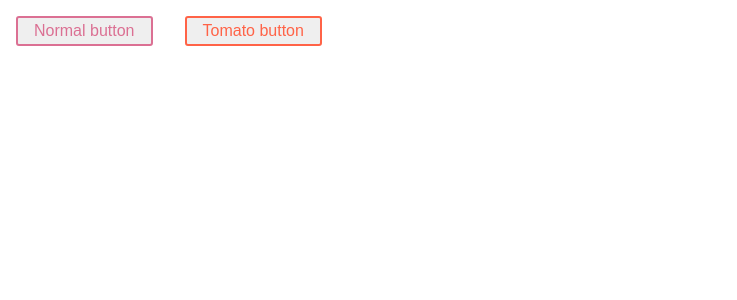
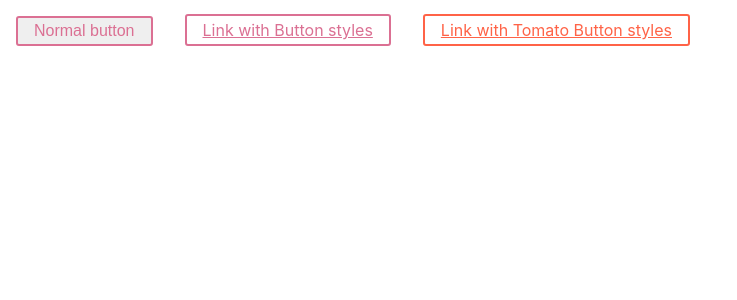
Before and after one commit to rodrigovallades/styled-components-study, a React (Create React App) app: page / in a window 1280 px wide. Shown: the top 300 px of the page, without its empty margins (0-737 px from the left). Built offline with nearby package versions, Linux system fonts and the light colour scheme.

Commit message:
✨ Change which tag or component will render

```diff
--- a/src/App.js
+++ b/src/App.js
@@ -23,7 +23,8 @@ class App extends Component {
 		return (
 			<React.Fragment>
 				<Button>Normal button</Button>
-				<TomatoButton>Tomato button</TomatoButton>
+				<Button as="a" href="/">Link with Button styles</Button>
+				<TomatoButton as="a" href="/">Link with Tomato Button styles</TomatoButton>
 			</React.Fragment>
 		);
 	}
```
